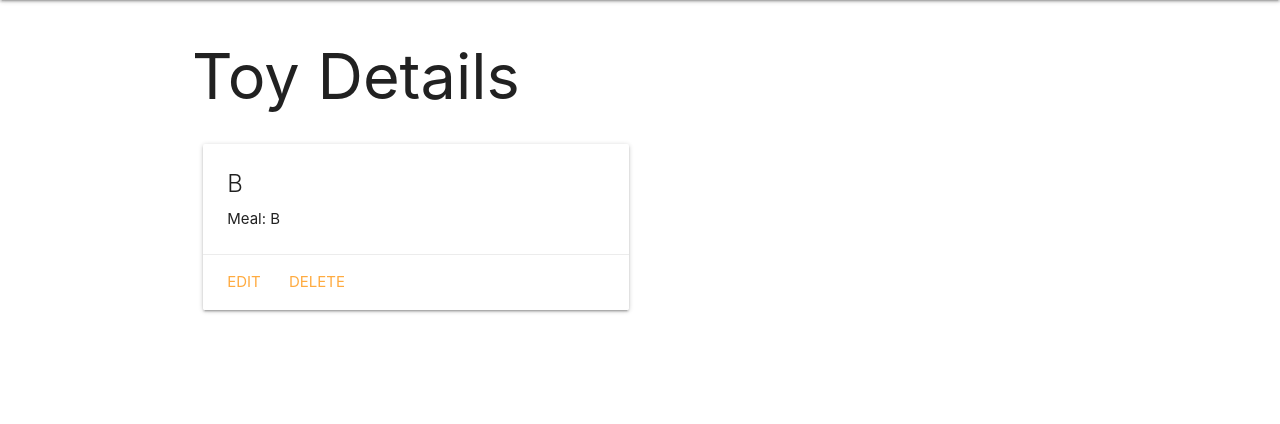
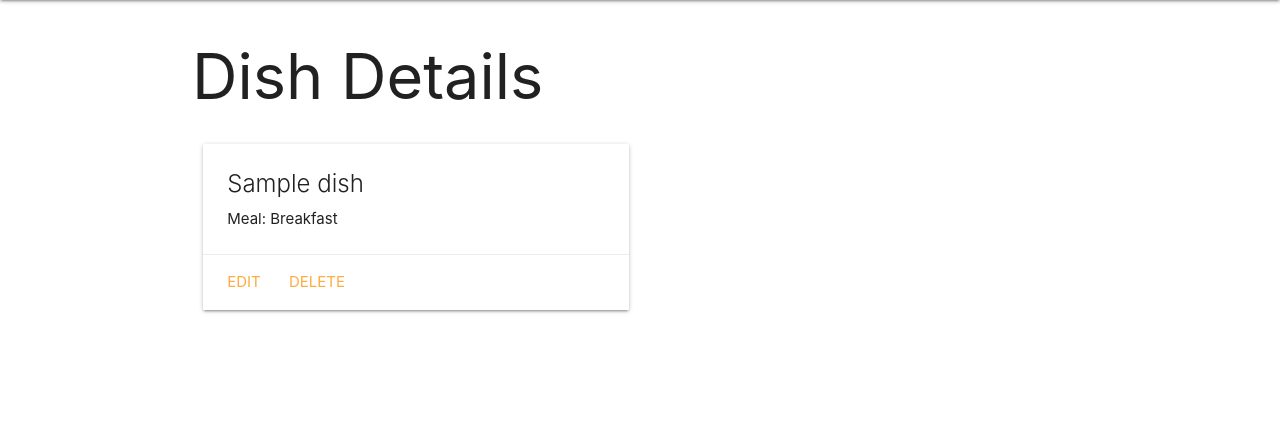
Before and after one commit to heyjudesmom/hot-sauce-collector, a Django app: page /dishes/1/ in a window 1280 px wide. Shown: the part 64-488 px from the top of the page. Run offline with Django 4.2, Linux system fonts and the light colour scheme; tables that the repository leaves empty hold one stand-in row (values such as "Sample post").

Commit message:
Add dish

```diff
--- a/main_app/models.py
+++ b/main_app/models.py
@@ -12,15 +12,16 @@ AMOUNTS = (
 )
 
 MEALS = (
-  ('B', 'Breakfast'),
-  ('L', 'Lunch'),
-  ('D', 'Dinner'),
+  ('Breakfast', 'Breakfast'),
+  ('Lunch', 'Lunch'),
+  ('Snack', 'Snack'),
+  ('Dinner', 'Dinner'),
 )
 
 class Dish(models.Model):
     name = models.CharField(max_length=75)
     meal = models.CharField(
-    max_length=1,
+    max_length=10,
     choices=MEALS,
     default=MEALS[0][0]
   )
@@ -28,7 +29,7 @@ class Dish(models.Model):
         return self.name
 
     def get_absolute_url(self):
-        return reverse('dish_detail', kwargs={'pk': self.id})
+        return reverse('dishes_detail', kwargs={'pk': self.id})
 
 
 class Sauce(models.Model):
--- a/main_app/templates/main_app/dish_detail.html
+++ b/main_app/templates/main_app/dish_detail.html
@@ -1,13 +1,13 @@
 {% extends 'base.html' %}
 {% block content %}
 
-<h1>Toy Details</h1>
+<h1>Dish Details</h1>
 
 <div class="row">
   <div class="col s6 col-offset-3">
     <div class="card">
       <div class="card-content">
-        <span class="card-title">{{ dish.meal }}</span>
+        <span class="card-title">{{ dish.name }}</span>
         <p>Meal: {{ dish.meal }}</p>
       </div>
       <div class="card-action">
--- a/main_app/templates/main_app/dish_form.html
+++ b/main_app/templates/main_app/dish_form.html
@@ -16,4 +16,10 @@
     </table>
     <input type="submit" value="Submit!" class="btn">
   </form>
+  <script>
+
+  const selectEl = document.getElementById('id_meal');
+    M.FormSelect.init(selectEl);
+
+  </script>
 {% endblock %}
--- a/main_app/templates/main_app/dish_list.html
+++ b/main_app/templates/main_app/dish_list.html
@@ -7,8 +7,8 @@
   <a href="{% url 'dishes_detail' dish.id %}">
     <div class="card">
         <div class="card-content">
-            <span class="card-title">{dish.name }}</span>
-            <p>Color: {{ dish.color }}</p>
+            <span class="card-title">{{dish.name }}</span>
+            <p>Meal: {{ dish.meal }}</p>
         </div>
     </div>
   </a>
```
Also changed, not shown: main_app/migrations/0004_alter_dish_meal.py (added).
